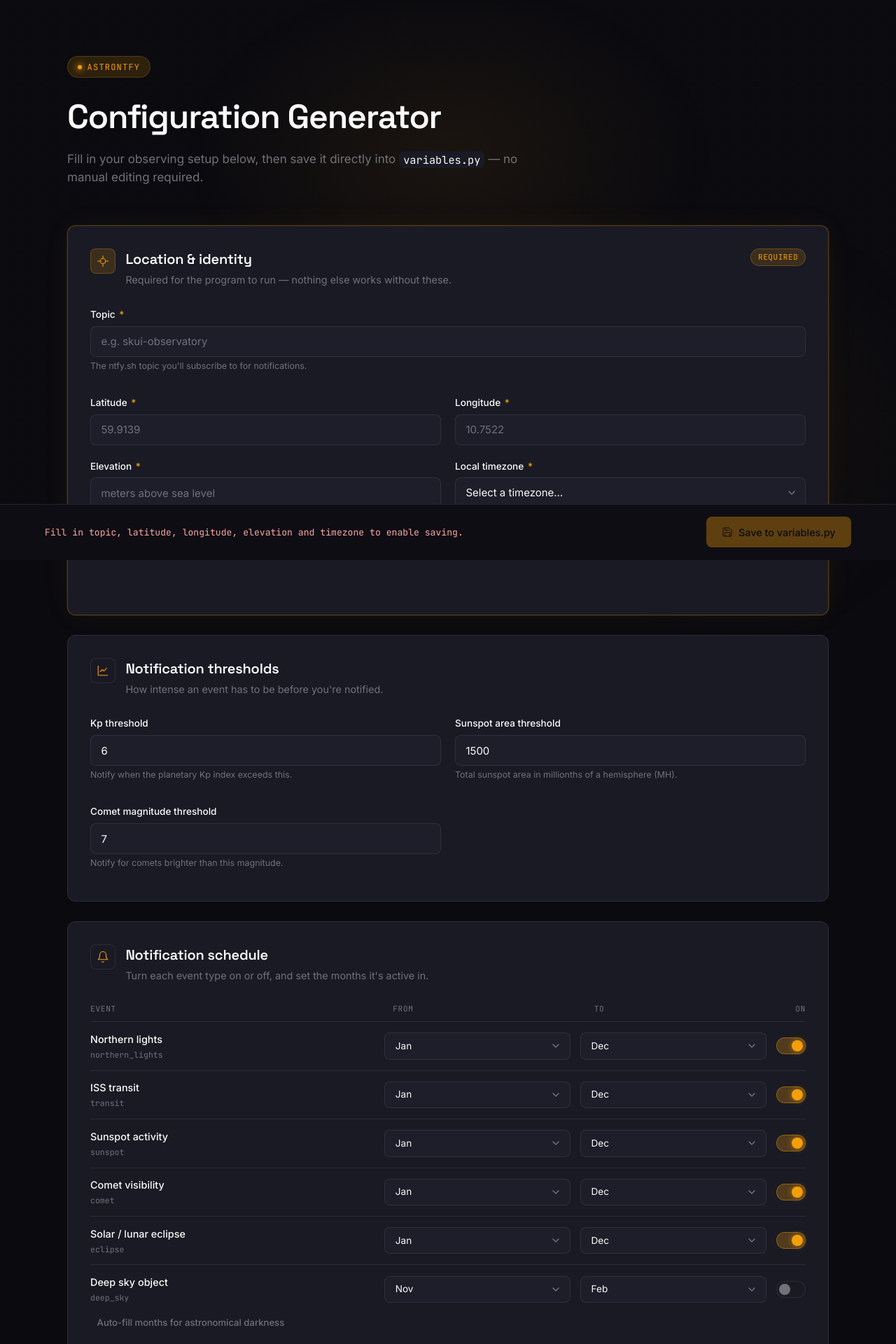
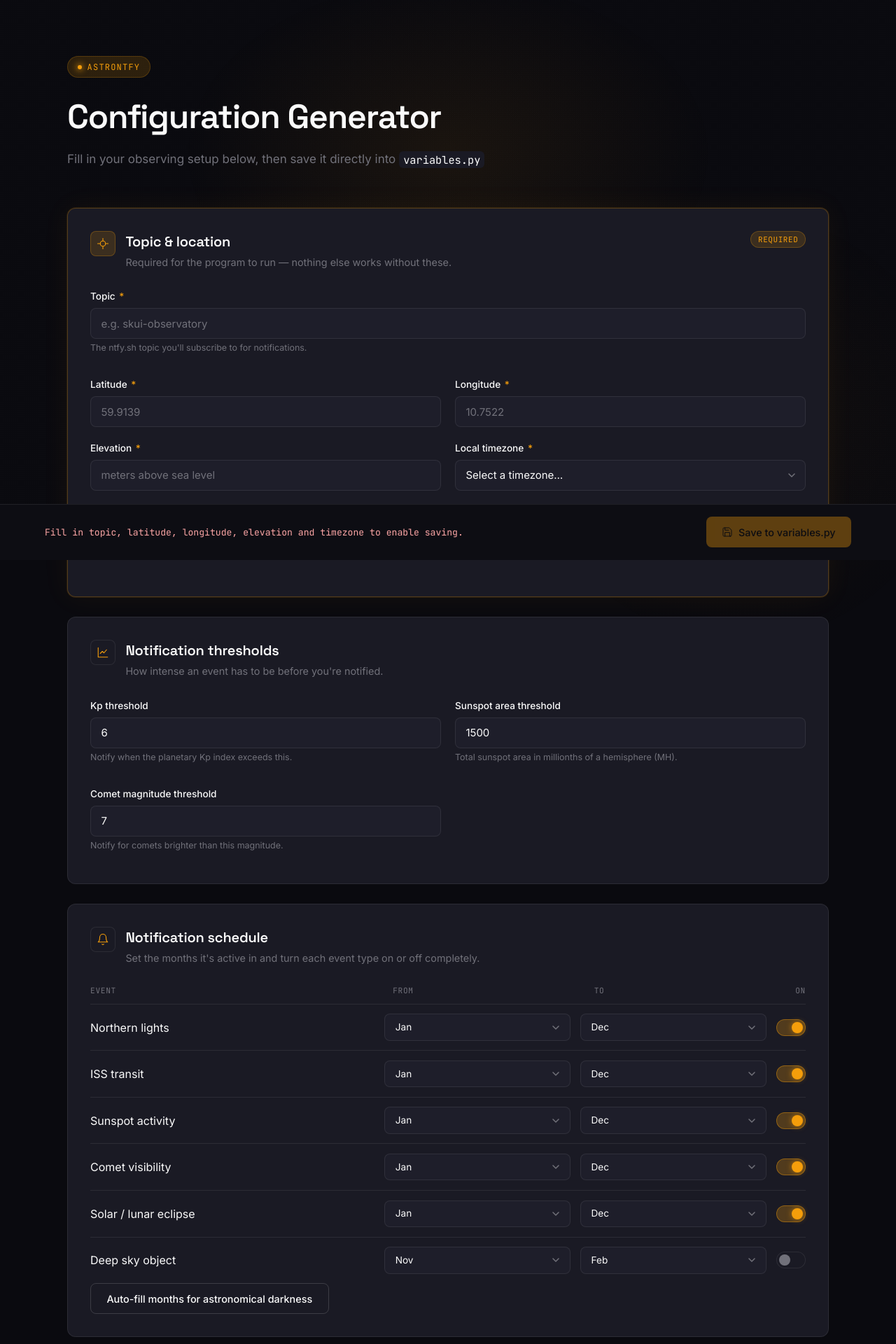
Before and after one commit to Jonas64/AstroNTFY, a Flask app: page / in a window 1280 px wide. Shown: the top 1920 px of the page at 70% size. Run offline with Flask 3, Linux system fonts and the light colour scheme.

Commit message:
Small changes to web interface
Updated index.html to make it easier to use and understand.

```diff
--- a/templates/index.html
+++ b/templates/index.html
@@ -144,6 +144,12 @@
 
   @media (min-width: 768px) {
     h1 { font-size: 3rem; }
+  }
+
+  a:link, a:visited {
+    color: var(--accent);
+    background-color: transparent;
+    text-decoration: none;
   }
 
   header p.lead {
@@ -576,9 +582,9 @@
 <div class="container">
 
   <header>
-    <div class="eyebrow"><span class="dot"></span> astroNTFY</div>
+    <div class="eyebrow"><span class="dot"></span><a href="https://github.com/Jonas64/AstroNTFY" target="_blank" rel="noopener noreferrer">astroNTFY</a></div>
     <h1>Configuration Generator</h1>
-    <p class="lead">Fill in your observing setup below, then save it directly into <code>variables.py</code> — no manual editing required.</p>
+    <p class="lead">Fill in your observing setup below, then save it directly into <code>variables.py</code></p>
   </header>
 
   <!-- REQUIRED -->
@@ -588,7 +594,7 @@
         <svg viewBox="0 0 24 24" fill="none" stroke="currentColor" stroke-width="1.5" stroke-linecap="round" stroke-linejoin="round"><path d="M12 2 L12 6 M12 18 L12 22 M2 12 L6 12 M18 12 L22 12"/><circle cx="12" cy="12" r="5"/></svg>
       </div>
       <div class="card-title-wrap">
-        <h2>Location &amp; identity</h2>
+        <h2>Topic &amp; location</h2>
         <p>Required for the program to run — nothing else works without these.</p>
       </div>
       <span class="required-pill">Required</span>
@@ -672,7 +678,7 @@
       </div>
       <div class="card-title-wrap">
         <h2>Notification schedule</h2>
-        <p>Turn each event type on or off, and set the months it's active in.</p>
+        <p>Set the months it's active in and turn each event type on or off completely.</p>
       </div>
     </div>
 
@@ -681,7 +687,7 @@
     </div>
     <div id="notif-rows"></div>
 
-    <button class="btn btn-ghost" onclick="autoFillMonths() ">Auto-fill months for astronomical darkness</button>
+    <button type="button" class="btn btn-outline" onclick="autoFillMonths() ">Auto-fill months for astronomical darkness</button>
 
     <div id="sky-survey-panel" style="display: none; margin-top: 1.5rem; padding-top: 1.5rem; border-top: 1px solid var(--border);">
       <p class="divider-label">Sky survey reference image</p>
@@ -705,11 +711,11 @@
         </button>
       </div>
       <p class="status-text" id="sky-survey-status"></p>
-    </div>
-  </section>
 
       <!-- RIG / SITE -->
-  <section class="card" id="section-rig">
+      <p class="divider-label">Rig config</p>
+      <p class="field-hint" style="margin-bottom: 1rem;">Deep-sky notifications require some info about your rig and sky conditions. </p>
+
       <div class="card-head">
         <div class="card-icon">
           <svg viewBox="0 0 24 24" fill="none" stroke="currentColor" stroke-width="1.5" stroke-linecap="round" stroke-linejoin="round"><rect x="3" y="7" width="18" height="12" rx="2"/><circle cx="12" cy="13" r="3"/><path d="M8 7 9.5 4h5L16 7"/></svg>
@@ -720,7 +726,6 @@
         </div>
       </div>
 
-    <p class="divider-label">Rig config</p>
       <div class="field-grid" style="margin-bottom: 1.75rem;">
         <div class="field">
           <label for="focal-length">Focal length (mm)</label>
@@ -736,25 +741,28 @@
           <input type="number" step="0.01" id="sensor-h" value="13">
         </div>
         <div class="field span-2">
-        <label>Available narrowband filters</label>
+          <div class="switch-label">
+            <span class="title">Available narrowband filters</span>
+            <span class="desc">If you have duo-band filters, for example Ha+OIII, check both Ha and OIII.</span>
+          </div>
           <div class="pill-group">
             <div class="pill-check">
-            <input type="checkbox" id="filter-ha" checked>
+              <input type="checkbox" id="filter-ha">
               <label for="filter-ha">Ha</label>
             </div>
             <div class="pill-check">
-            <input type="checkbox" id="filter-oiii" checked>
+              <input type="checkbox" id="filter-oiii">
               <label for="filter-oiii">OIII</label>
             </div>
             <div class="pill-check">
-            <input type="checkbox" id="filter-sii" checked>
+              <input type="checkbox" id="filter-sii">
               <label for="filter-sii">SII</label>
             </div>
           </div>
         </div>
       </div>
 
-    <p class="divider-label">Sky darkness</p>
+      <p class="divider-label">Sky darkness (check <a href="https://www.lightpollutionmap.info/" target="_blank" rel="noopener noreferrer">lightpollutionmap.info</a>)</p>
       <div class="field-grid">
         <div class="field">
           <label for="bortle">Bortle scale</label>
@@ -765,6 +773,7 @@
           <label for="sqm">SQM</label>
           <input type="number" step="0.01" id="sqm" value="18.59">
           <p class="field-hint">Sky Quality Meter reading, mag/arcsec².</p>
+        </div>
       </div>
     </div>
   </section>
@@ -811,12 +820,12 @@
 
     <fieldset id="horizon-fieldset" disabled style="padding-top: 0.9rem;">
       <p class="field-hint" style="margin-bottom: 0.75rem;">
-        One row per horizon image — the name must match the image filename exactly, and the offset is how many degrees it's rotated from true north.
+        One row per horizon image, the name must match the image filename exactly, the offset is how many degrees it's rotated from true north.
       </p>
       <div id="horizon-rows"></div>
 
       <!-- Button to both upload and add a row -->
-      <button type="button" class="btn btn-ghost" id="btn-add-horizon">
+      <button type="button" class="btn btn-outline" id="btn-add-horizon">
         + Add horizon image
       </button>
 
@@ -835,7 +844,7 @@
         <h2>Preview</h2>
         <p>What your <code style="font-family:var(--font-mono); color:var(--foreground);">variables.py</code> will contain.</p>
       </div>
-      <button type="button" class="btn btn-ghost" id="btn-toggle-preview" style="margin-left: 1rem;">Show preview</button>
+      <button type="button" class="btn btn-outline" id="btn-toggle-preview" style="margin-left: 1rem;">Show preview</button>
     </div>
     <div id="preview-wrap"><pre id="preview"></pre></div>
   </section>
@@ -909,12 +918,8 @@ async function autoFillMonths() {
     const fromId = `notif-from-${item.key}`;
     const toId = `notif-to-${item.key}`;
     const onId = `notif-on-${item.key}`;
-
     row.innerHTML = `
-      <div class="name">
       <span class="title">${item.title}</span>
-        <span class="key">${item.key}</span>
-      </div>
       <select id="${fromId}"></select>
       <select id="${toId}"></select>
       <div class="switch">
```
Lines whose indentation alone changed are shown as unchanged.
